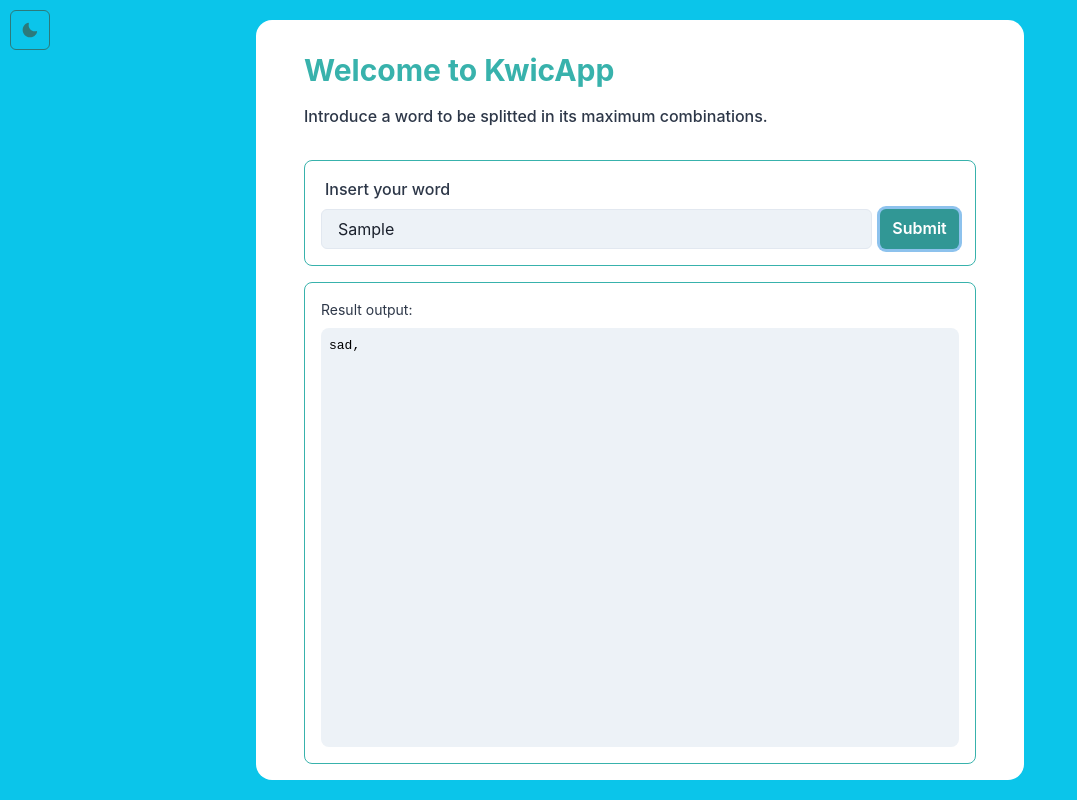
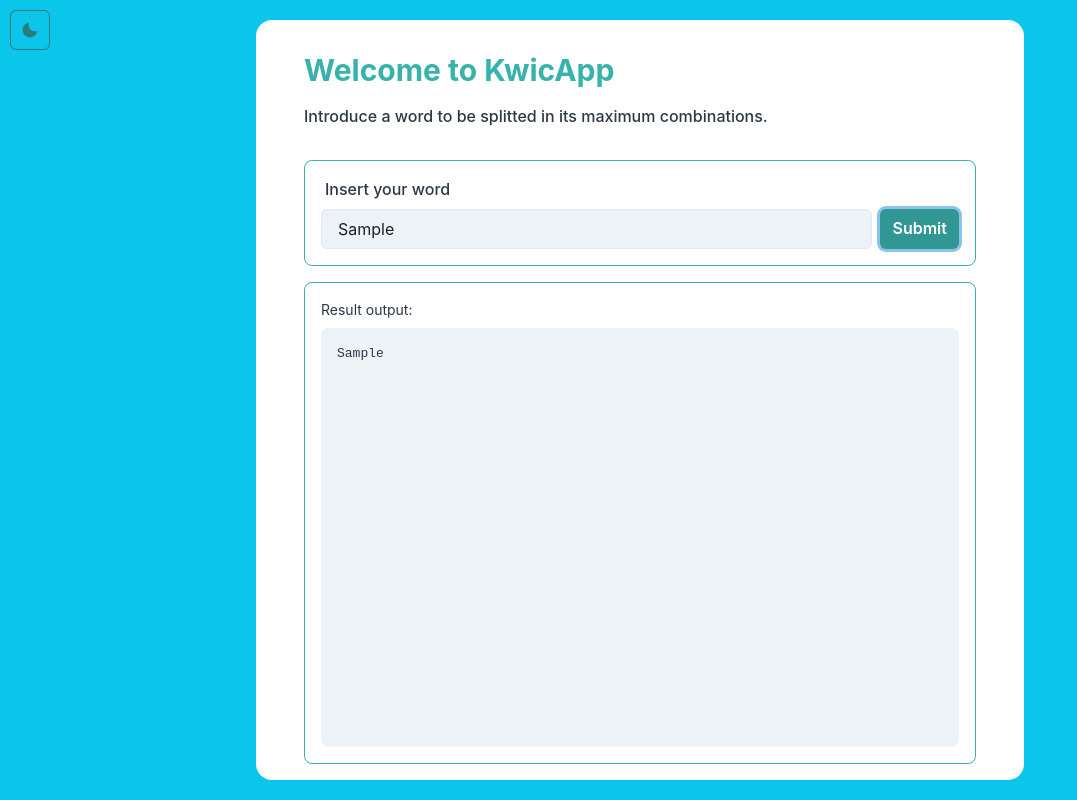
Before and after one commit to EyderACM/KWIC-Implementation, a Next.js app: page / in a window 1280 px wide. Both pictures are taken after typing "Sample" into the empty fields and a click on the button "Submit". Shown: the whole page, without its empty margins (0-1077 px from the left). Built offline with nearby package versions, Linux system fonts and the light colour scheme.

Commit message:
feat: implement kiwic

```diff
--- /dev/null
+++ b/src/modules/KwicAlphabetizer.ts
@@ -0,0 +1,25 @@
+const kwicAlphabetizer = () => {
+  function capitalize(word) {
+    return word.charAt(0).toUpperCase() + word.slice(1).toLowerCase()
+  }
+
+  function alphabetize(words: String[][]) {
+    const sentences = []
+    for (let i = 0; i < words.length; i++) {
+      const sentence = words[i].join(' ')
+      sentences.push(capitalize(sentence))
+    }
+    return sentences
+  }
+
+  function sortSentences(sentences: String[]) {
+    return sentences.sort()
+  }
+
+  return {
+    alphabetize,
+    sortSentences,
+  }
+}
+
+export default kwicAlphabetizer()
--- /dev/null
+++ b/src/modules/KwicCombinations.ts
@@ -0,0 +1,21 @@
+const kwicCombination = () => {
+  function arrayRotate(arr) {
+    arr.unshift(arr.pop())
+    return arr
+  }
+
+  function combineWords(words: String[]): String[][] {
+    const combinations = []
+    for (let i = 0; i < words.length; i++) {
+      words = arrayRotate(words)
+      combinations.push(arrayRotate([...words]))
+    }
+    return combinations
+  }
+
+  return {
+    combineWords,
+  }
+}
+
+export default kwicCombination()
--- /dev/null
+++ b/src/modules/KwicModule.ts
@@ -0,0 +1,18 @@
+import kwicSplit from './KwicSplit'
+import kwicCombinations from './KwicCombinations'
+import kwicAlphabetizer from './KwicAlphabetizer'
+
+const kwicModule = () => {
+  function determineKwic(sentence: String) {
+    const splitSentece = kwicSplit.splitSentence(sentence)
+    const sentenceCombinations = kwicCombinations.combineWords(splitSentece)
+    const alphabetized = kwicAlphabetizer.alphabetize(sentenceCombinations)
+    return kwicAlphabetizer.sortSentences(alphabetized)
+  }
+
+  return {
+    determineKwic,
+  }
+}
+
+export default kwicModule()
--- /dev/null
+++ b/src/modules/KwicSplit.ts
@@ -0,0 +1,11 @@
+const kwicSplit = () => {
+  function splitSentence(sentence: String) {
+    return sentence.split(' ')
+  }
+
+  return {
+    splitSentence,
+  }
+}
+
+export default kwicSplit()
--- a/src/pages/Home/KwicApp.tsx
+++ b/src/pages/Home/KwicApp.tsx
@@ -3,32 +3,37 @@ import {
   Box,
   Button,
   Center,
-  Fade,
   Flex,
   FormControl,
+  FormHelperText,
   FormLabel,
   Heading,
+  HStack,
   Input,
   ScaleFade,
   Stack,
+  Tag,
   Text,
-  useColorModeValue,
 } from '@chakra-ui/react'
+import useColors from 'shared/constants/colors'
+import { useForm } from 'react-hook-form'
+import KwicModule from 'modules/KwicModule'
 
 const KwicApp = () => {
-  const [kwikWords, setKwikWords] = useState<String[]>([])
-  const bgColor = useColorModeValue('cyan.400', ' ')
-  const headerColor = useColorModeValue('teal.400', 'teal.50')
-  const cardColor = useColorModeValue('white', 'gray.700')
-  const textColor = useColorModeValue('gray.700', 'white')
-  const inputColor = useColorModeValue('gray.100', 'gray.600')
+  const [kwicWords, setKwicWords] = useState<String[]>([])
+  const { handleSubmit, register } = useForm()
+  const colors = useColors()
+
+  function onSubmit(values) {
+    setKwicWords(KwicModule.determineKwic(values.word))
+  }
 
   return (
+    <Box bg={colors.bgColor} w='full' minHeight='100vh' h='100vh'>
       <ScaleFade initialScale={0.8} in={true}>
-      <Box bg={bgColor} w='full' minHeight='100vh' h='100vh'>
-        <Center h='100%'>
+        <Center h='100vh'>
           <Box
-            background={cardColor}
+            background={colors.cardColor}
             w={{ base: '90vw', sm: '60vw' }}
             h='95vh'
             px={{ base: 6, sm: 12 }}
@@ -36,14 +41,15 @@ const KwicApp = () => {
             rounded={16}
           >
             <Stack spacing={4} h='100%'>
-              <Heading color={headerColor} as='h1' size='lg' paddingTop={4}>
+              <Heading color={colors.headerColor} as='h1' size='lg' paddingTop={4}>
                 Welcome to KwicApp
               </Heading>
               <Box paddingBottom={4}>
-                <Text color={textColor} fontWeight='500'>
+                <Text color={colors.textColor} fontWeight='500'>
                   Introduce a word to be splitted in its maximum combinations.
                 </Text>
               </Box>
+              <form onSubmit={handleSubmit(onSubmit)}>
                 <Flex
                   alignItems='flex-end'
                   border='1px'
@@ -52,18 +58,25 @@ const KwicApp = () => {
                   direction='column'
                   padding={4}
                 >
-                <FormLabel px={4} color={textColor} w='100%'>
+                  <FormLabel px={4} color={colors.textColor} w='100%'>
                     Insert your word
                   </FormLabel>
+                  <FormControl rounded={16} w='100%'>
                     <Stack direction='row' w='100%'>
-                  <FormControl rounded={16} w='100%'>
-                    <Input bg={inputColor} type='text' />
-                  </FormControl>
+                      <Input
+                        name='word'
+                        required={true}
+                        ref={register}
+                        bg={colors.inputColor}
+                        type='text'
+                      />
                       <Button mt={4} marginLeft={4} colorScheme='teal' type='submit'>
                         Submit
                       </Button>
                     </Stack>
+                  </FormControl>
                 </Flex>
+              </form>
               <Flex
                 alignItems='flex'
                 border='1px'
@@ -74,20 +87,27 @@ const KwicApp = () => {
                 width='100%'
                 h='100%'
               >
-                <Text color={textColor} width='100%' fontSize='sm' paddingBottom={2}>
+                <Text
+                  color={colors.textColor}
+                  width='100%'
+                  fontSize='sm'
+                  paddingBottom={2}
+                >
                   Result output:{' '}
                 </Text>
-                <Box borderRadius={8} bg={inputColor} h='100%' w='100%' p={2}>
-                  <Text color='black' fontFamily='monospace'>
-                    sad,
+                <Box borderRadius={8} bg={colors.inputColor} h='100%' w='100%' p={4}>
+                  {kwicWords.map((word, i) => (
+                    <Text key={i} color={colors.textColor} fontFamily='monospace'>
+                      {word}
                     </Text>
+                  ))}
                 </Box>
               </Flex>
             </Stack>
           </Box>
         </Center>
+      </ScaleFade>
     </Box>
-    </ScaleFade>
   )
 }
 
--- /dev/null
+++ b/src/shared/constants/colors.ts
@@ -0,0 +1,19 @@
+import { useColorModeValue } from '@chakra-ui/react'
+
+const useColors = () => {
+  const bgColor = useColorModeValue('cyan.400', ' ')
+  const headerColor = useColorModeValue('teal.400', 'teal.50')
+  const cardColor = useColorModeValue('white', 'gray.700')
+  const textColor = useColorModeValue('gray.700', 'white')
+  const inputColor = useColorModeValue('gray.100', 'gray.600')
+
+  return {
+    bgColor,
+    headerColor,
+    cardColor,
+    textColor,
+    inputColor,
+  }
+}
+
+export default useColors
```
Lines whose indentation alone changed are shown as unchanged.
